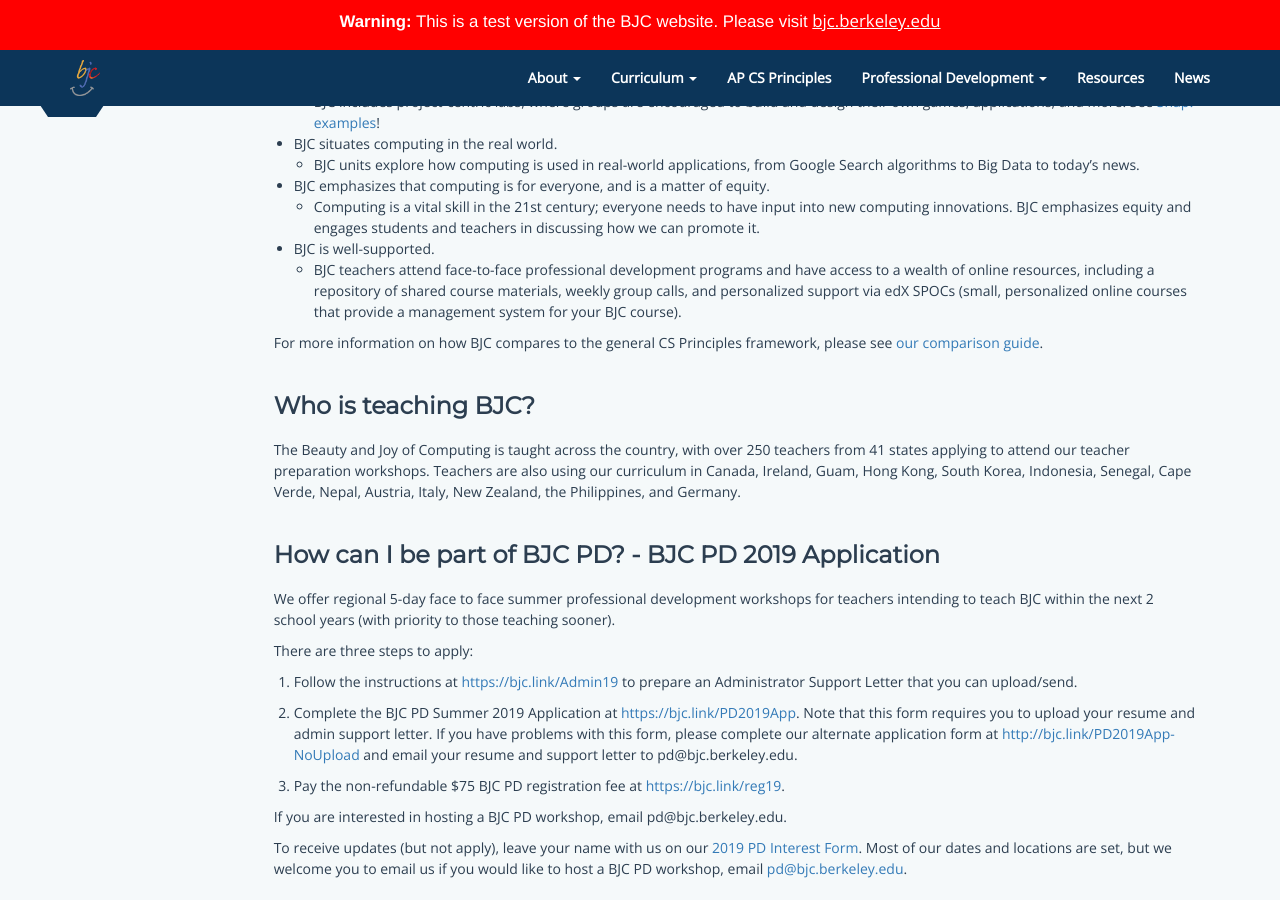
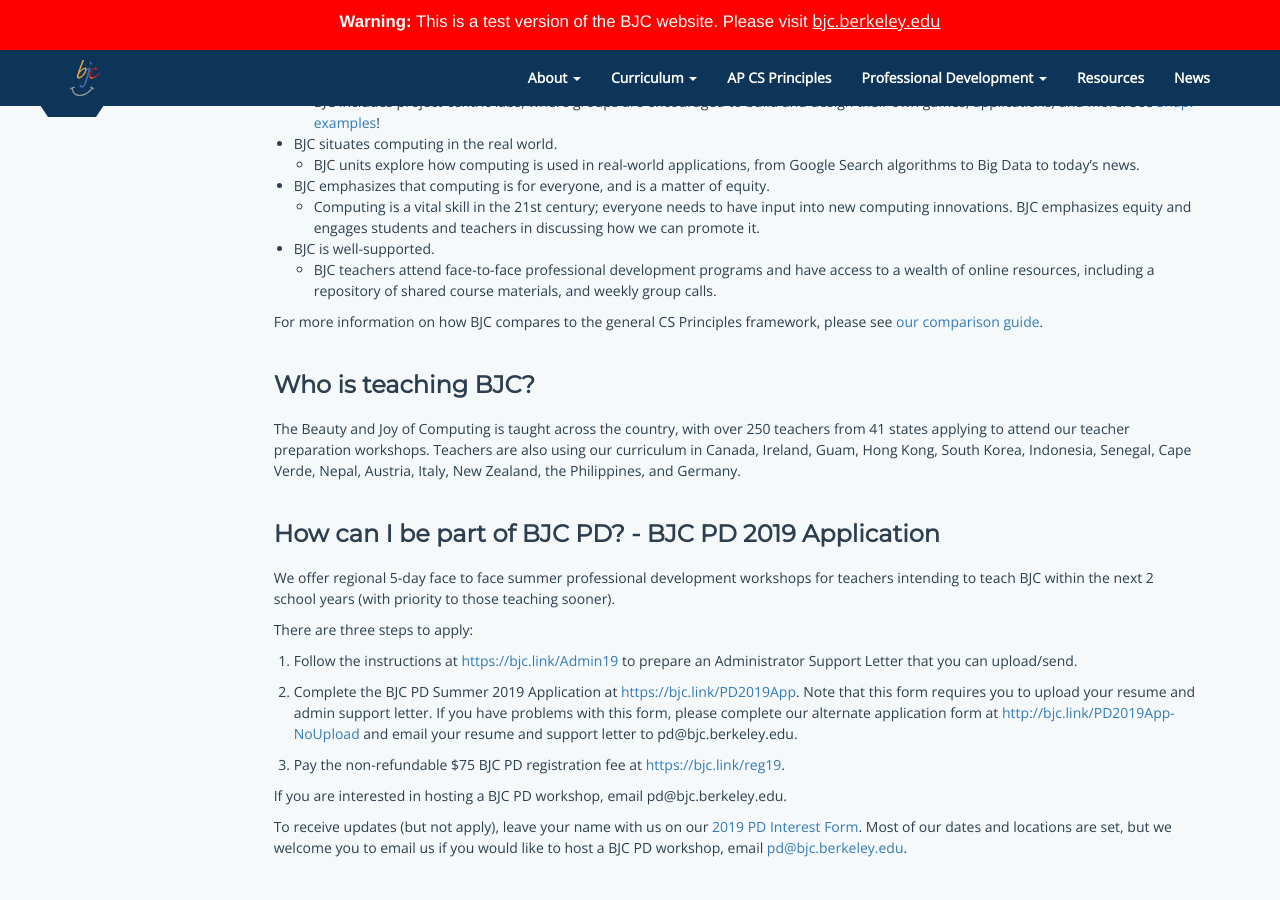
Before and after one commit to beautyjoy/beautyjoy.github.io, a Jekyll site: the page built from summer-pd/index.md, in a window 1280 px wide and 900 px high, scrolled down 2708 px. Built offline with Jekyll 4.4.1, drawn with Linux system fonts in a browser that asks for light colours.

Commit message:
removed spoc language

```diff
--- a/summer-pd/index.md
+++ b/summer-pd/index.md
@@ -185,7 +185,7 @@
 *   BJC emphasizes that computing is for everyone, and is a matter of equity.
     *   Computing is a vital skill in the 21st century; everyone needs to have input into new computing innovations. BJC emphasizes equity and engages students and teachers in discussing how we can promote it.
 *   BJC is well-supported.
-    *   BJC teachers attend face-to-face professional development programs and have access to a wealth of online resources, including a repository of shared course materials, weekly group calls, and personalized support via edX SPOCs (small, personalized online courses that provide a management system for your BJC course).
+    *   BJC teachers attend face-to-face professional development programs and have access to a wealth of online resources, including a repository of shared course materials, and weekly group calls.
 
 For more information on how BJC compares to the general CS Principles framework, please see [our comparison guide]({{ site.baseurl }}/curriculum/).
 
```
